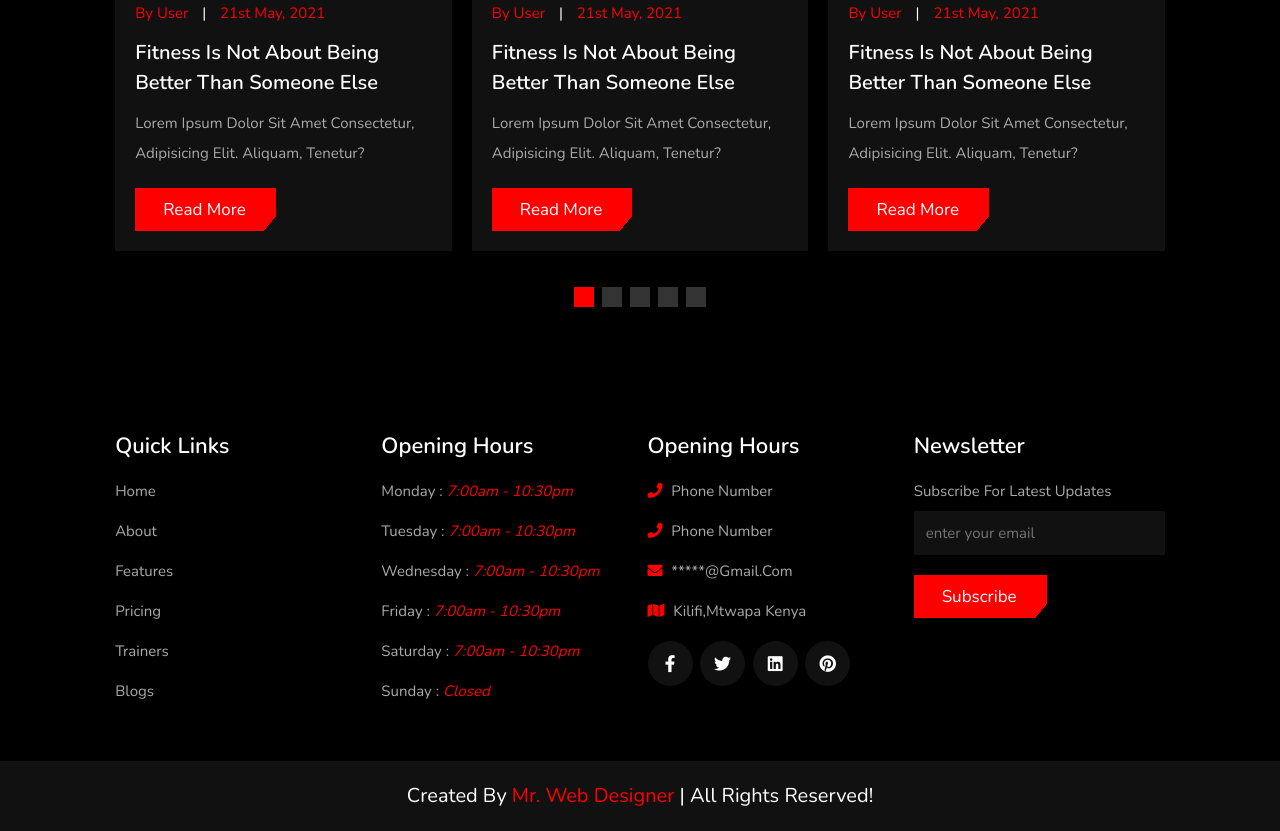
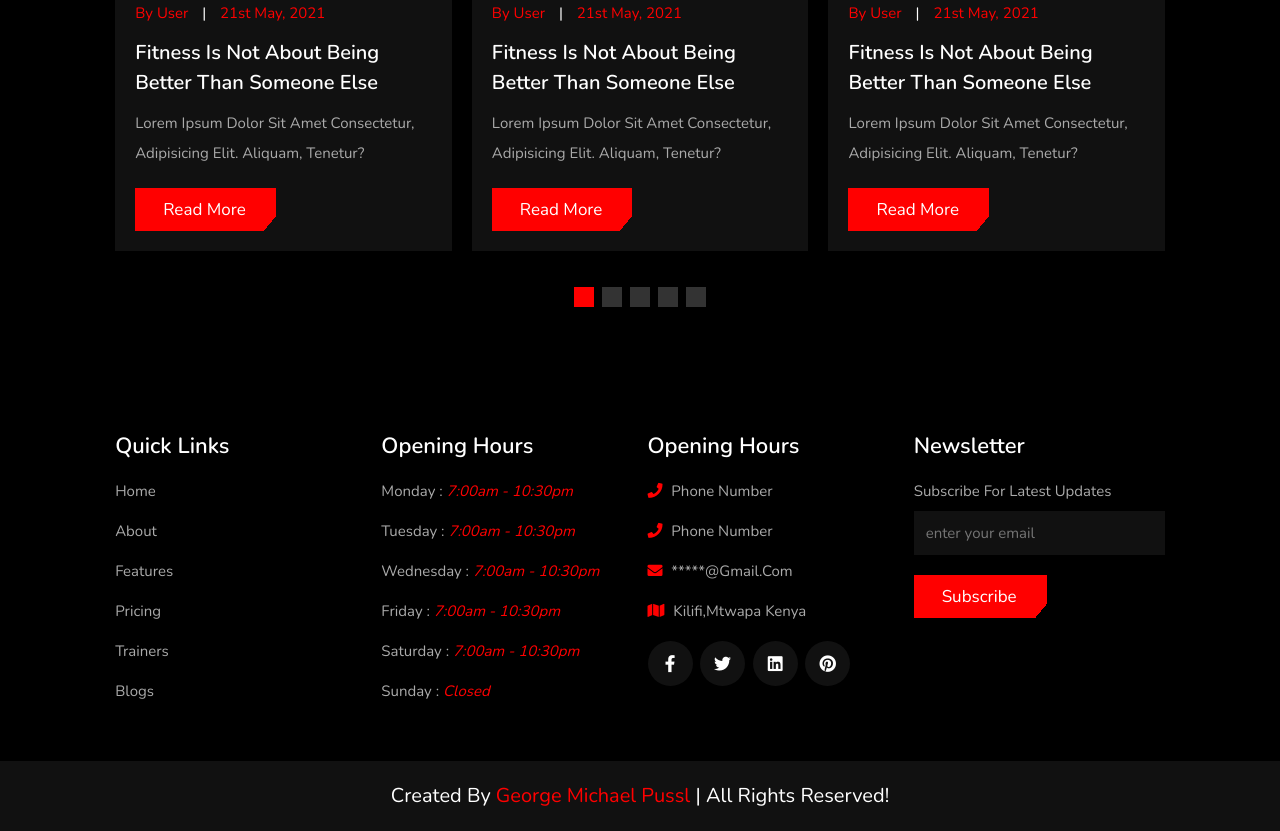
Before and after one commit to vicksonian/togetherfitnesscenter.github.io, a plain HTML site: page index.html in a window 1280 px wide. Shown: the part 4815-5646 px from the top of the page. Drawn offline with nearby package versions, Linux system fonts and the light colour scheme.

Commit message:
Update index.html

```diff
--- a/index.html
+++ b/index.html
@@ -509,7 +509,7 @@
 
 </section>
 
-<div class="credit"> created by <span>mr. web designer</span> | all rights reserved! </div>
+<div class="credit"> created by <span>George Michael Pussl</span> | all rights reserved! </div>
 
 <!-- footer section ends -->
 
```
